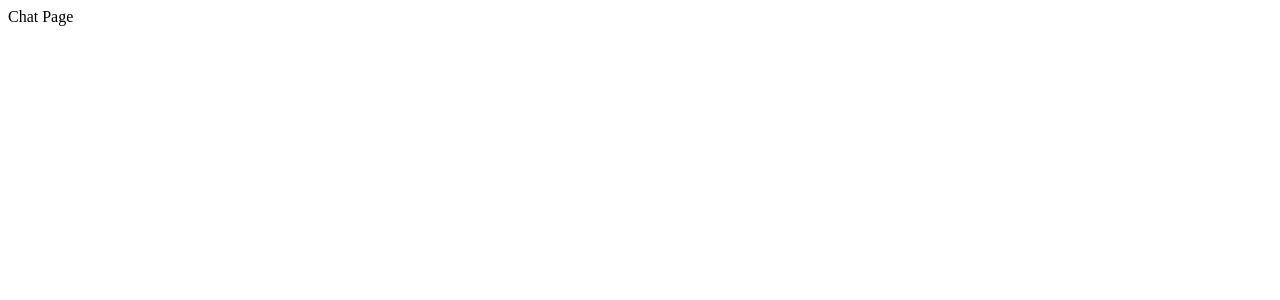
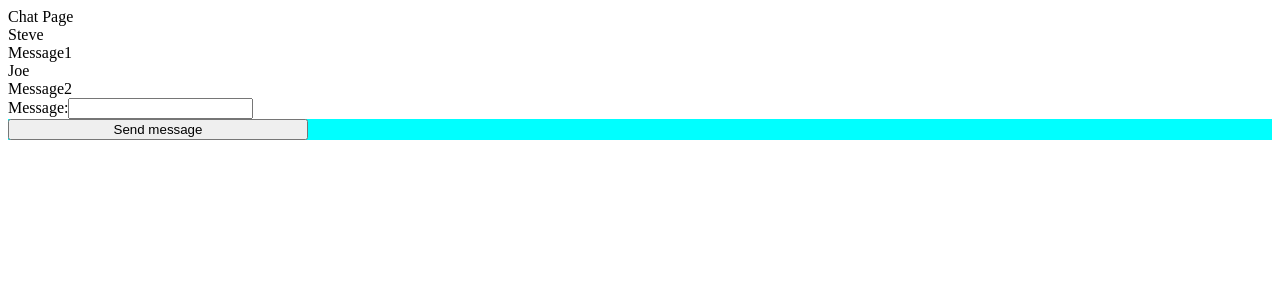
Before and after one commit to blindcinema/ReactJS, a React (Create React App) app in the folder my-app/: page / in a window 1280 px wide. Both pictures are taken after typing "Sample" into the empty fields and a click on the button "Sign In". Shown: the top 300 px of the page. Built offline with nearby package versions, Linux system fonts and the light colour scheme.

Commit message:
work on chatpage

```diff
--- a/my-app/src/components/InputFormField.jsx
+++ b/my-app/src/components/InputFormField.jsx
@@ -1,11 +1,12 @@
 export function InputFormField(props) {
 function handleChange(event) {
     props.onChange(event.target.value);
+
 };
     return (
         <div className="input-form-field">
                                 <label htmlFor={props.id}>{props.label}</label>
-                                <input type={props.type} id={props.id} onChange={handleChange} />
+                                <input type={props.type} id={props.id} onChange={handleChange} value={props.value} />
                             </div>
     );
 };
--- /dev/null
+++ b/my-app/src/components/Message.jsx
@@ -0,0 +1,8 @@
+export function Message(props) {
+    return (
+        <div className="message">
+                    <div className="message-author">{props.author}</div>
+                    <div className="message-text">{props.text}</div>
+                </div>
+    );
+}
--- /dev/null
+++ b/my-app/src/components/RandomNameButton.jsx
@@ -0,0 +1,23 @@
+
+
+const adjectives = ["brown","crazy","awful","flying","concrete","timely","perfect","smart"];
+const nouns = ["squirrel","car","clover","plane","volcano","tortoise","table","house","lotus"];
+
+function getRandomName() {
+    const adjectiveIndex = Math.floor(Math.random() * adjectives.length);
+    const nounIndex = Math.floor(Math.random() * nouns.length);
+
+    return `${adjectives[adjectiveIndex]}${nouns[nounIndex]}`;
+};
+
+
+
+
+export function RandomNameButton(props) {
+    function handleClick() {
+        props.onRandomName(getRandomName());
+    }
+    return  (
+        <button type="button" onClick={handleClick}>Get Random Name</button>
+    );
+}
--- a/my-app/src/components/SubmitFormField.jsx
+++ b/my-app/src/components/SubmitFormField.jsx
@@ -1,3 +1,5 @@
+import '../styles/SubmitFormField.css';
+
 export function SubmitFormField(props) {
     return (
         <div className="submit-form-field">
--- a/my-app/src/index.js
+++ b/my-app/src/index.js
@@ -2,6 +2,7 @@ import React from 'react';
 import ReactDOM from 'react-dom/client';
 import App from './App';
 import reportWebVitals from './reportWebVitals';
+
 
 const root = ReactDOM.createRoot(document.getElementById('root'));
 root.render(
--- a/my-app/src/pages/ChatPage.jsx
+++ b/my-app/src/pages/ChatPage.jsx
@@ -1,7 +1,21 @@
+import { InputFormField } from "../components/InputFormField";
+import { Message } from "../components/Message";
+import { SubmitFormField } from "../components/SubmitFormField";
+
 export function ChatPage() {
     return (
         <div>Chat Page
+            <div className="message-list">
+                <Message author="Steve" text="Message1" />
+                <Message author="Joe" text="Message2" />
+            </div>
 
+            <div className="form-container">
+                <form className="chat-form" >
+                    <InputFormField label="Message:" type="text" id="Message"  />
+                    <SubmitFormField text="Send message" />
+                </form>
+            </div>
         </div>
     );
 };
--- a/my-app/src/pages/SignInPage.jsx
+++ b/my-app/src/pages/SignInPage.jsx
@@ -1,13 +1,15 @@
 import { useState } from "react";
 import { InputFormField } from "../components/InputFormField";
+import { RandomNameButton } from "../components/RandomNameButton";
 import { SubmitFormField } from "../components/SubmitFormField";
+
 
 
 export function SignInPage(props) {
     const stateArray = useState('');
     const formState = stateArray[0];
     const setFormState = stateArray[1];
-    // const [ formState, setFormState] = useState('');
+    // const [ formState, setFormState ] = useState('');
 
 
 
@@ -23,11 +25,14 @@ export function SignInPage(props) {
 
     };
 
+    console.log(formState);
+
     return (
         <div className="sign-in-page">
             <div className="card">
                 <form className="sign-in-form" onSubmit={handleSubmit}>
-                    <InputFormField label="Username" type="text" id="Username" onChange={handleUsernameChange} />
+                    <InputFormField label="Username" type="text" id="Username" onChange={handleUsernameChange} value={formState} />
+                    <RandomNameButton onRandomName={handleUsernameChange} />
                     <SubmitFormField text="Sign In" />
                 </form>
             </div>
--- /dev/null
+++ b/my-app/src/styles/SubmitFormField.css
@@ -0,0 +1,6 @@
+.submit-form-field {
+    background-color: aqua;
+}
+.submit-form-field button {
+    width: 300px;
+}
```
